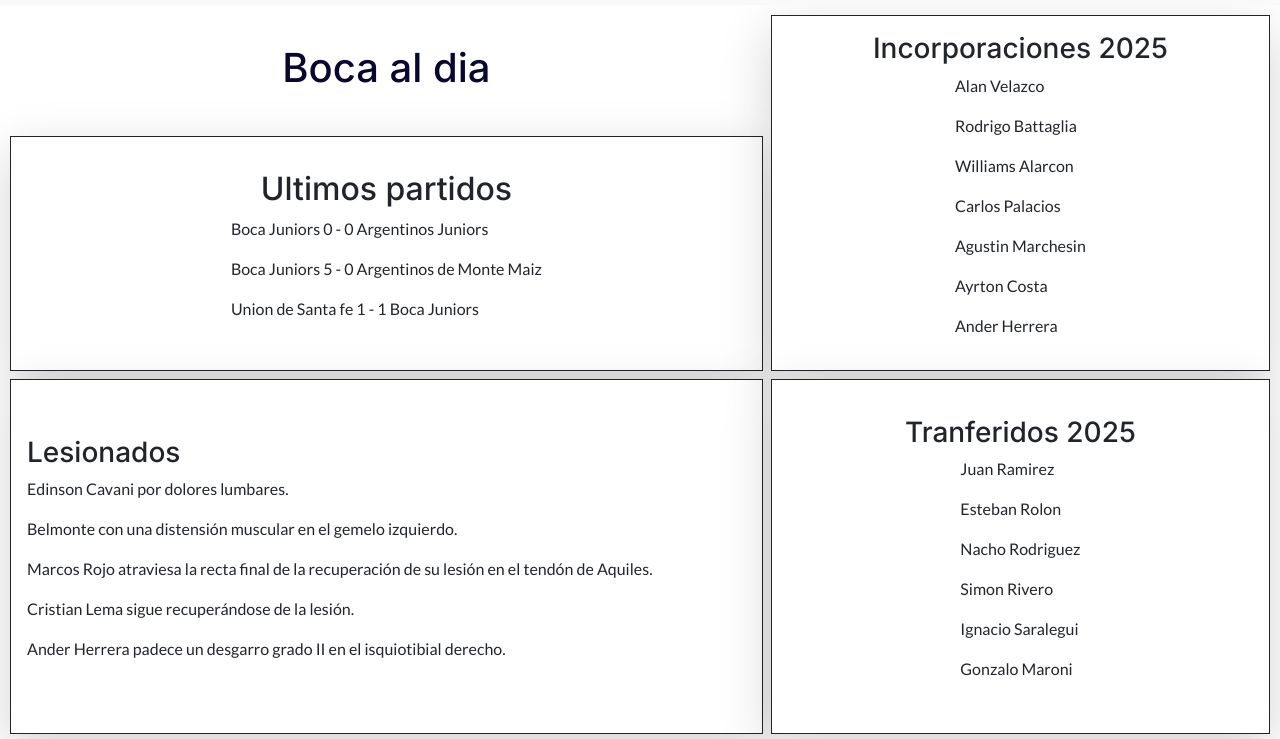
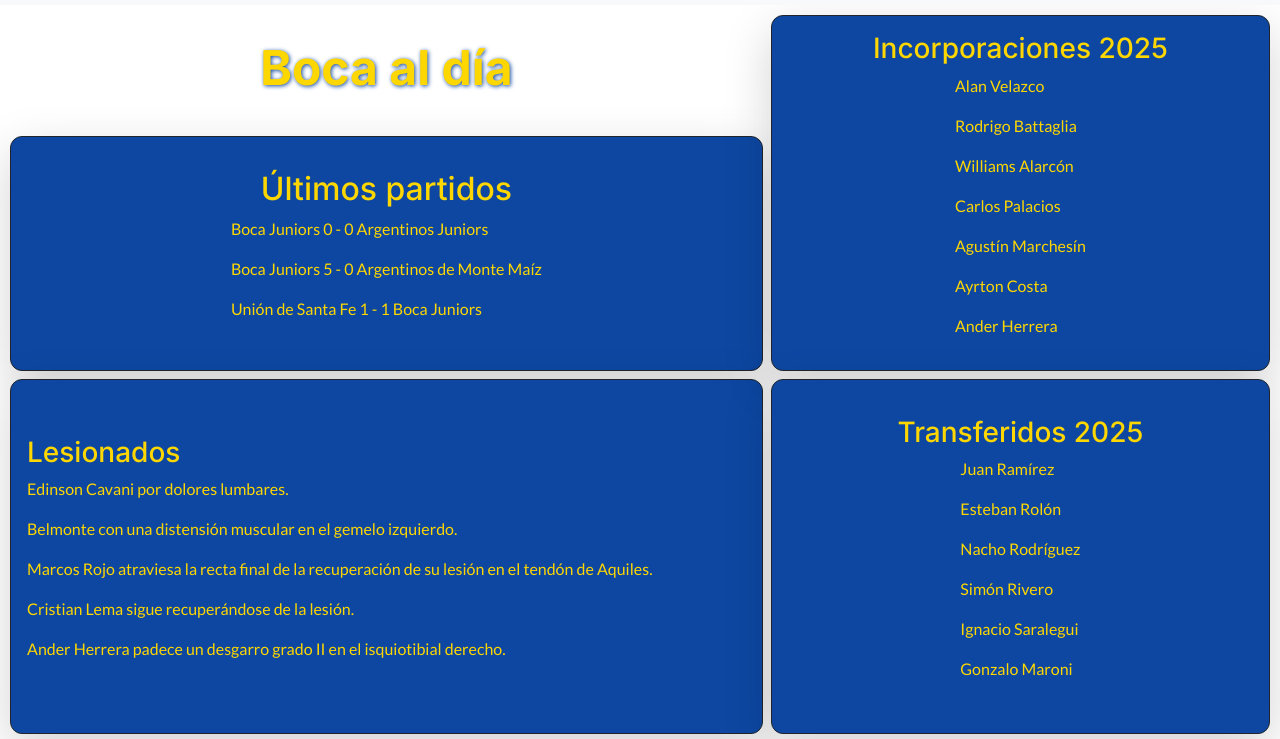
Before and after one commit to facusereboves/desarrollo-web, a plain HTML site: page pages/novedades.html in a window 1280 px wide. Shown: the part 61-800 px from the top of the page. Drawn offline with nearby package versions, Linux system fonts and the light colour scheme.

Commit message:
trabajo terminado

```diff
--- a/pages/novedades.html
+++ b/pages/novedades.html
@@ -43,16 +43,14 @@
     <main class="colorSecundario">
         <div class="contenedor">
             <div class="dia d-flex align-items-center justify-content-center">
-            <h1>Boca al dia</h1>
+                <h1>Boca al día</h1>
             </div>
             <section class="ultimos-partidos d-flex flex-column align-items-center justify-content-center border border-dark shadow-lg p-3">
-                <h2>
-                    Ultimos partidos</h2>
-                </h2>
+                <h2>Últimos partidos</h2>
                 <article>
                     <p>Boca Juniors 0 - 0 Argentinos Juniors</p>
-                    <p>Boca Juniors 5 - 0 Argentinos de Monte Maiz</p>
-                    <p>Union de Santa fe 1 - 1 Boca Juniors</p>
+                    <p>Boca Juniors 5 - 0 Argentinos de Monte Maíz</p>
+                    <p>Unión de Santa Fe 1 - 1 Boca Juniors</p>
                 </article>
             </section>
             <section class="lesionados d-flex flex-column align-items-start justify-content-center border border-dark shadow-lg p-3">
@@ -63,25 +61,25 @@
                 <p>Cristian Lema sigue recuperándose de la lesión.</p>
                 <p>Ander Herrera padece un desgarro grado II en el isquiotibial derecho.</p>
             </section>
-            <section class="incorporaciones fs-md-3 fs-lg-2 text-wrap text-break d-flex flex-column align-items-center justify-content-center border border-dark shadow-lg p-3">
+            <section class="incorporaciones d-flex flex-column align-items-center justify-content-center border border-dark shadow-lg p-3">
                 <h3>Incorporaciones 2025</h3>
                 <article>
                     <p>Alan Velazco</p>
                     <p>Rodrigo Battaglia</p>
-                    <p>Williams Alarcon</p>
+                    <p>Williams Alarcón</p>
                     <p>Carlos Palacios</p>
-                    <p>Agustin Marchesin</p>
+                    <p>Agustín Marchesín</p>
                     <p>Ayrton Costa</p>
                     <p>Ander Herrera</p>
                 </article>
             </section>
             <section class="transferidos d-flex flex-column align-items-center justify-content-center border border-dark shadow-lg p-3">
-                <h3>Tranferidos 2025</h3>
+                <h3>Transferidos 2025</h3>
                 <article>
-                    <p>Juan Ramirez</p>
-                    <p>Esteban Rolon</p>
-                    <p>Nacho Rodriguez</p>
-                    <p>Simon Rivero</p>
+                    <p>Juan Ramírez</p>
+                    <p>Esteban Rolón</p>
+                    <p>Nacho Rodríguez</p>
+                    <p>Simón Rivero</p>
                     <p>Ignacio Saralegui</p>
                     <p>Gonzalo Maroni</p>
                 </article>
--- a/sass/_novedades.scss
+++ b/sass/_novedades.scss
@@ -1,3 +1,7 @@
+.colorSecundario {
+    background-color: map-get($colores, secundario);
+}
+
 .contenedor {
     display: grid;
     grid-template-columns: repeat(5, 1fr);
@@ -13,15 +17,27 @@
     padding: .625rem;
 
     .dia {
-        color: map-get($colores, principal);
         grid-area: titulo;
+        @include centrar-flex;
+
+        h1 {
+            font-size: 3rem;
+            font-weight: bold;
+            color: map-get($colores, amarillo);
+            text-shadow: 1px 1px 4px map-get($colores, azul-boca);
+        }
     }
 
     .ultimos-partidos,
     .lesionados,
     .incorporaciones,
     .transferidos {
-        background-color: map-get($colores, secundario);
+        background-color: map-get($colores, azul-boca);
+        color: map-get($colores, amarillo);
+        border: 2px solid map-get($colores, principal);
+        border-radius: 12px;
+        padding: 1rem;
+        box-shadow: 0px 2px 10px rgba(0, 0, 0, 0.2);
     }
 
     .ultimos-partidos { grid-area: partidos; }
@@ -30,6 +46,7 @@
     .transferidos { grid-area: bajas; }
 }
 
+// MEDIA QUERY RESPONSIVE
 @media (max-width: 768px) {
     .contenedor {
         grid-template-columns: 1fr 1fr;
```
Also changed, not shown: pages/contacto.html (+1 -0 lines), css/styles.css, 1 other file.
